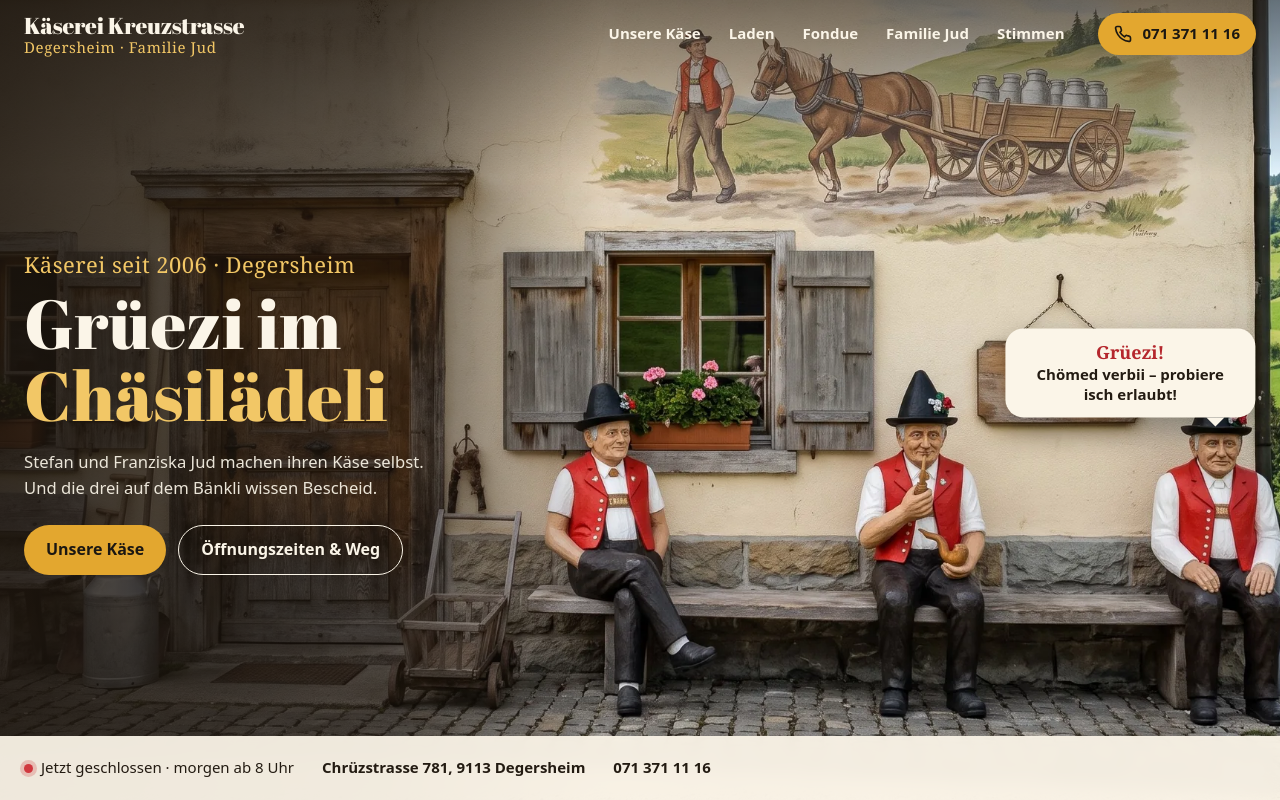
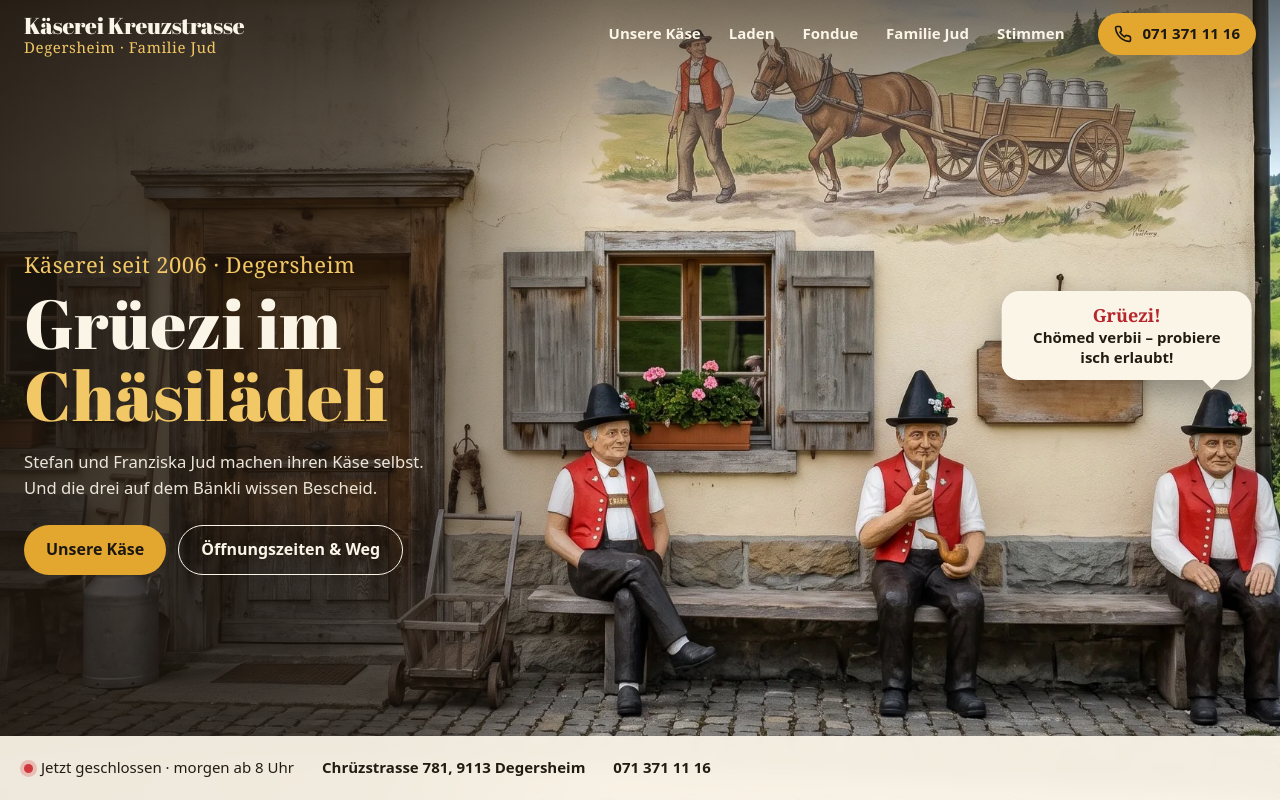
Before and after one commit to julia-mirku/kaeserei-kreuzstrasse-muster, a plain HTML site: page index.html in a window 1280 px wide. Shown: the top 800 px of the page. Drawn offline with Linux system fonts and the light colour scheme; a web font is replaced by a local one.

Commit message:
Add files via upload

```diff
--- a/index.html
+++ b/index.html
@@ -72,6 +72,8 @@ html.bar-off .entwurf{transform:translateY(-102%)}
 .hero .shade{position:absolute;inset:0;background:linear-gradient(90deg,rgba(28,21,14,.86) 0%,rgba(28,21,14,.62) 30%,rgba(28,21,14,0) 47%),linear-gradient(180deg,rgba(28,21,14,.55) 0%,rgba(28,21,14,0) 22%)}
 .hero-in{position:relative;z-index:2;flex:1;display:flex;flex-direction:column;justify-content:center;padding:calc(var(--hdr) + var(--bar0,0px) + 28px) 0 40px}
 .hero-in .wrap>*{max-width:480px}
+@media (min-width:1500px){.hero-in .wrap{width:calc(100% - 2*clamp(48px,6vw,120px))}}
+@media (max-width:380px){.hero h1{font-size:34px!important}.hero p.lead{font-size:14.5px!important;margin:8px 0 12px!important}.hero .btn{height:42px!important;font-size:14px!important;padding:0 14px!important}.hero-in{padding-top:calc(var(--hdr) + var(--bar0,0px) + 8px)!important}}
 .hero h1{font-size:clamp(42px,5.4vw,82px);font-weight:400}
 .hero h1 em{font-style:normal;color:var(--gold2)}
 .hero .kick{color:var(--gold2)}
@@ -90,7 +92,8 @@ html.bar-off .entwurf{transform:translateY(-102%)}
 .dot.on{background:#7fd05a;box-shadow:0 0 0 4px rgba(127,208,90,.25)}
 /* Figuren + Sprechblasen */
 .figs{position:absolute;inset:0;z-index:2}
-.fig{position:absolute;width:9%;height:26%;transform:translate(-50%,-50%)}
+.fig{position:absolute;transform:translate(-50%,0)}
+.fig .bub{margin-bottom:10px}
 .bub{position:absolute;left:50%;bottom:100%;transform:translate(-50%,10px) scale(.8);transform-origin:50% 100%;width:max-content;max-width:250px;background:var(--milk);color:var(--ink);border-radius:18px;padding:12px 16px;font-size:15px;line-height:1.35;font-weight:600;box-shadow:0 12px 30px rgba(0,0,0,.35);opacity:0;transition:opacity .35s,transform .45s cubic-bezier(.3,1.5,.5,1);pointer-events:none}
 .bub:after{content:"";position:absolute;left:50%;top:100%;margin-left:-9px;border:9px solid transparent;border-top-color:var(--milk)}
 .bub b{font-family:var(--f-goth);color:var(--red);font-size:18px;display:block;font-weight:700}
@@ -114,7 +117,6 @@ html.bar-off .entwurf{transform:translateY(-102%)}
   .hero .ph img{object-position:50% 100%;transform:none}
   .hero .shade{background:linear-gradient(180deg,rgba(28,21,14,.88) 0%,rgba(28,21,14,.74) 30%,rgba(28,21,14,.15) 50%,rgba(28,21,14,0) 60%)}
   .hero-in{justify-content:flex-start;padding-top:calc(var(--hdr) + var(--bar0,0px) + 16px)}
-  .fig{width:22%;height:17%}
   .hero .kick{display:none}
 }
 
@@ -631,12 +633,16 @@ sel(today); paintStatus(); setInterval(paintStatus,30000);
 
 /* --- Hero: Bänkli – Sprechblasen einmal nacheinander, danach Hover/Tap --- */
 {
-  const FIG={l:{ar:16/9,p:[[.415,.71],[.605,.71],[.79,.71]]}, m:{ar:9/16,p:[[.20,.70],[.50,.70],[.83,.68]]}};
+  /* Kopfboxen (Hut + Gesicht) der drei Figuren im Bild, Anteile 0..1: [x1,y1,x2,y2] */
+  const FIG={l:{ar:16/9,h:[[.395,.55,.44,.665],[.585,.545,.63,.66],[.765,.55,.81,.665]],body:.25},
+             m:{ar:9/16,h:[[.13,.59,.27,.69],[.42,.585,.56,.685],[.75,.575,.89,.675]],body:.2}};
   const figs=QA('.fig'), ph=Q('#hero .ph'), img=Q('#hero .ph img');
   const place=()=>{ const W=ph.offsetWidth,H=ph.offsetHeight; const port=matchMedia('(max-aspect-ratio:3/4)').matches, mid=!port&&matchMedia('(max-aspect-ratio:3/2)').matches; const F=port?FIG.m:FIG.l;
     const ih=Math.max(H,W/F.ar), iw=ih*F.ar; const x0=(port||mid)?(W-iw)/2:0, y0=H-ih;
-    const cs=getComputedStyle(img); const zs=(port||mid)?1:parseFloat(cs.getPropertyValue('--zs'))||1.14; const zox=(port?.5:(parseFloat(cs.getPropertyValue('--zox'))||40)/100)*W;
-    figs.forEach((f,i)=>{ let x=x0+F.p[i][0]*iw, y=y0+F.p[i][1]*ih; x=zox+(x-zox)*zs; y=H+(y-H)*zs; f.style.left=x+'px'; f.style.top=y+'px'; f.style.height=(port?15:26*zs)+'%'; }); };
+    const cs=getComputedStyle(img); const zs=(port||mid)?1:parseFloat(cs.getPropertyValue('--zs'))||1.14; const zox=((port||mid)?.5:(parseFloat(cs.getPropertyValue('--zox'))||40)/100)*W;
+    const X=v=>zox+(x0+v*iw-zox)*zs, Y=v=>H+(y0+v*ih-H)*zs;
+    window.__heads=F.h.map(b=>({l:X(b[0]),t:Y(b[1]),r:X(b[2]),b:Y(b[3])}));
+    figs.forEach((f,i)=>{ const hd=window.__heads[i]; f.style.left=((hd.l+hd.r)/2)+'px'; f.style.top=hd.t+'px'; f.style.width=Math.max(60,(hd.r-hd.l)*1.6)+'px'; f.style.height=(F.body*ih*zs)+'px'; }); };
   place(); addEventListener('resize',place); addEventListener('load',place);
   setTimeout(()=>heroEl.classList.add('ready'),150);
   figs.forEach((f,i)=>setTimeout(()=>{ figs.forEach(x=>x.classList.remove('show')); f.classList.add('show'); },1300+i*1700));
```
